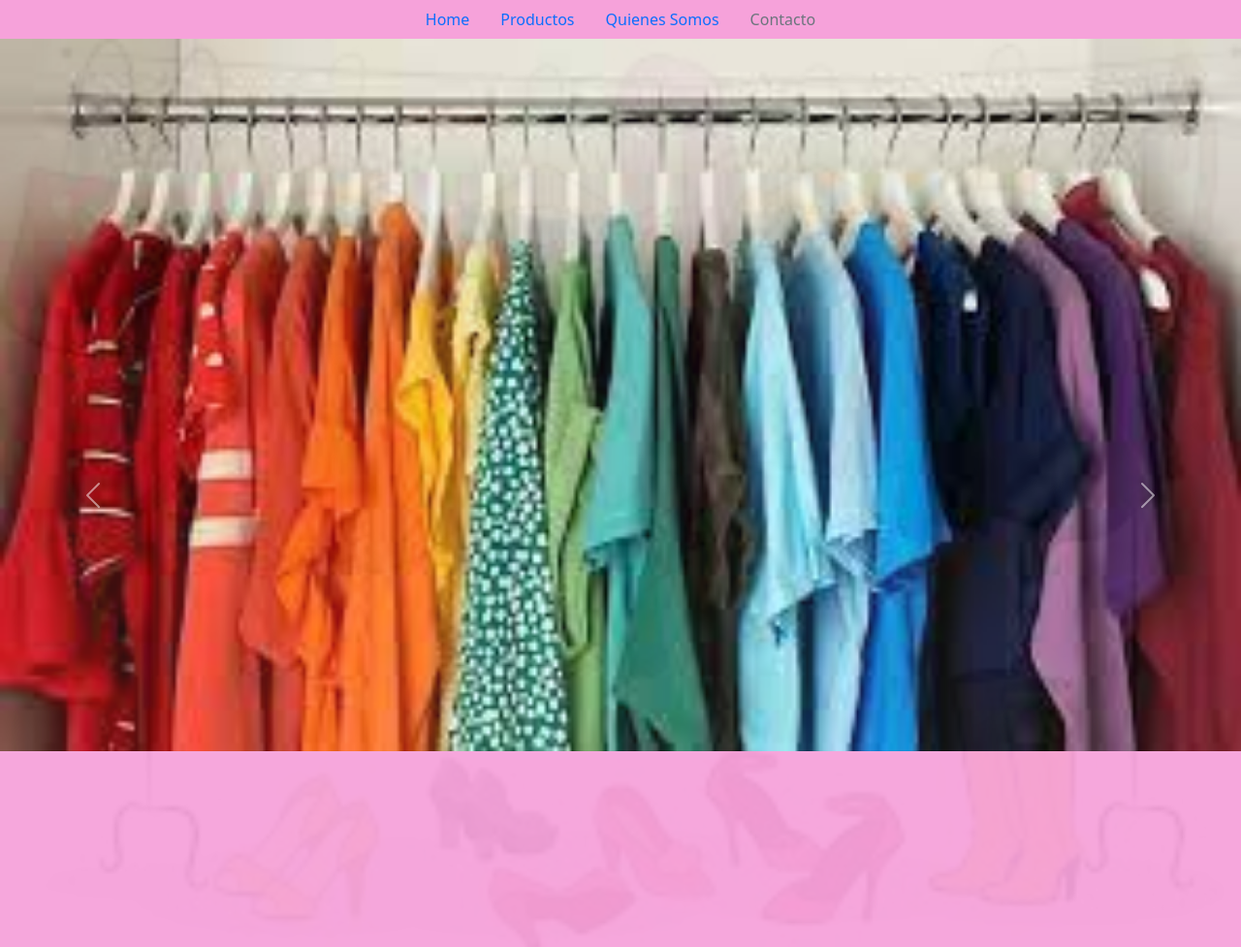
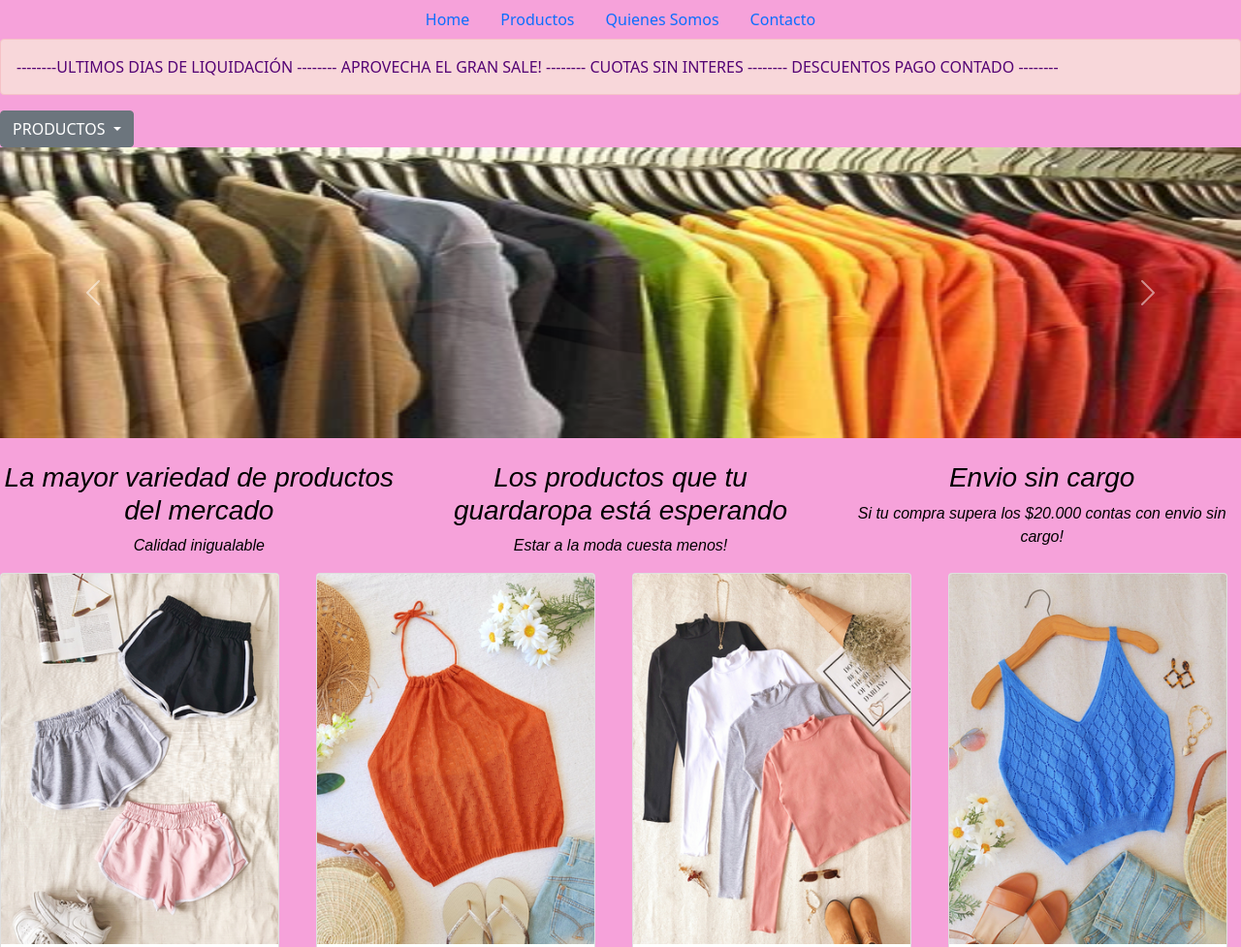
Before and after one commit to RominaAnta/RominaAntagliPagina, a plain HTML site: page index.html in a window 1280 px wide. Shown: the top 977 px of the page at 97% size. Drawn offline with nearby package versions, Linux system fonts and the light colour scheme.

Commit message:
Pagina de Ropa ultima version

```diff
--- a/css/stile.css
+++ b/css/stile.css
@@ -18,28 +18,25 @@ body {
     font-style: italic;
     color:black
  }
- ul {
-    display: inline;
-    list-style-type: none;
-    text-align: center;
-    margin: auto;
+ ul  {
+   color:rgb(84, 3, 116)
+ }
+
+ li {
+    color:rgb(84, 3, 116)
+ }
+
+ footer {
+    color: rgb(84, 3, 116);
+    text-align: right;
+    font-size: 100 px;
 }
 
-ul li {
-    list-style-type: none;
-    display: inline;
+.alert {
+    color: rgb(84, 3, 116);
 }
 
-.carrito.carrusel {
-    height: 10%;
-    padding: auto;
+.carousel-item img{
+    height: 300px;
+    width: 150px;
 }
-
-.carrito.carrusel {
-  width: 10px;
-  height: 10px;
-}
-
-footer {
-    color: rgb(84, 3, 116);
-}
--- a/index.html
+++ b/index.html
@@ -23,22 +23,36 @@
               <a class="nav-link" href="#">Quienes Somos</a>
             </li>
             <li class="nav-item">
-              <a class="nav-link disabled">Contacto</a>
+              <a class="nav-link" href="https://docs.google.com/forms/d/1Z7zIctCn5PP324POb4FIPg4Kh9EzwEmkWrmVhL0Gl8o/prefill" target="_blank">Contacto</a>
             </li>
           </ul>
     </header>
-
+    <div class="alert alert-danger" role="PROMOS">
+    --------ULTIMOS DIAS DE LIQUIDACIÓN -------- APROVECHA EL GRAN SALE! -------- CUOTAS SIN INTERES -------- DESCUENTOS PAGO CONTADO --------
+    </div>
+    <div class="dropdown">
+        <button class="btn btn-secondary dropdown-toggle" type="button" data-bs-toggle="dropdown" aria-expanded="false">
+          PRODUCTOS
+        </button>
+        <ul class="dropdown-menu">
+          <li><a class="dropdown-item" href="#">Remeras</a></li>
+          <li><a class="dropdown-item" href="#">Poleras</a></li>
+          <li><a class="dropdown-item" href="#">Short</a></li>
+        </ul>
+      </div>
     <!---Esto es un carrusel-->
-    <div id="carouselExampleFade" class="carousel slide carousel-fade" data-bs-ride="carousel">
+     <div class="Estructura-1">
+        <div class="Carrito">
+        <div id="carouselExampleFade" class="carousel slide carousel-fade" data-bs-ride="carousel">
         <div class="carousel-inner">
           <div class="carousel-item active">
-            <img src="./img/Ropa arcoiris.jfif" class="d-block w-100" alt="...">
+            <img src="./img/Ropa arcoiris 2.jfif" class="d-block w-100" alt="...">
           </div>
           <div class="carousel-item">
-            <img src="./img/ropa dibujo.jfif" class="d-block w-100" alt="...">
+            <img src="./img/mujeres 3.jfif" class="d-block w-100" alt="...">
           </div>
           <div class="carousel-item">
-            <img src="./img/ropero.jfif" class="d-block w-100" alt="...">
+            <img src="./img/mujeres.jfif" class="d-block w-100" alt="...">
           </div>
         </div>
         <button class="carousel-control-prev" type="button" data-bs-target="#carouselExampleFade" data-bs-slide="prev">
@@ -50,6 +64,7 @@
           <span class="visually-hidden">Next</span>
         </button>
       </div>
+    </div>
 <!--Columna introductoria-->
 <br>
 <div class="conteiner">
```
Also changed, not shown: img/Ropa arcoiris 2.jfif (added), img/mujeres 2.jfif (added), img/mujeres 3.jfif (added), img/mujeres.jfif (added), img/ropa dibujo 2.jfif (added).
